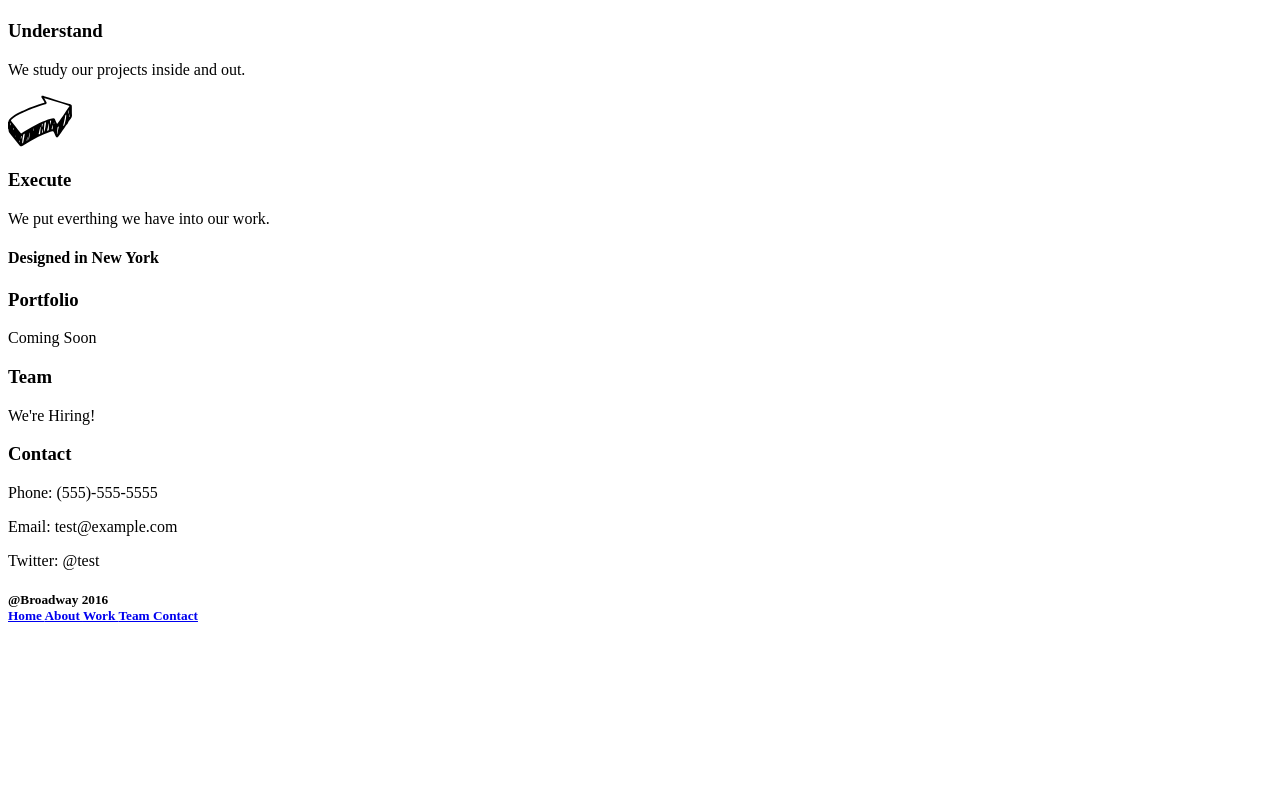
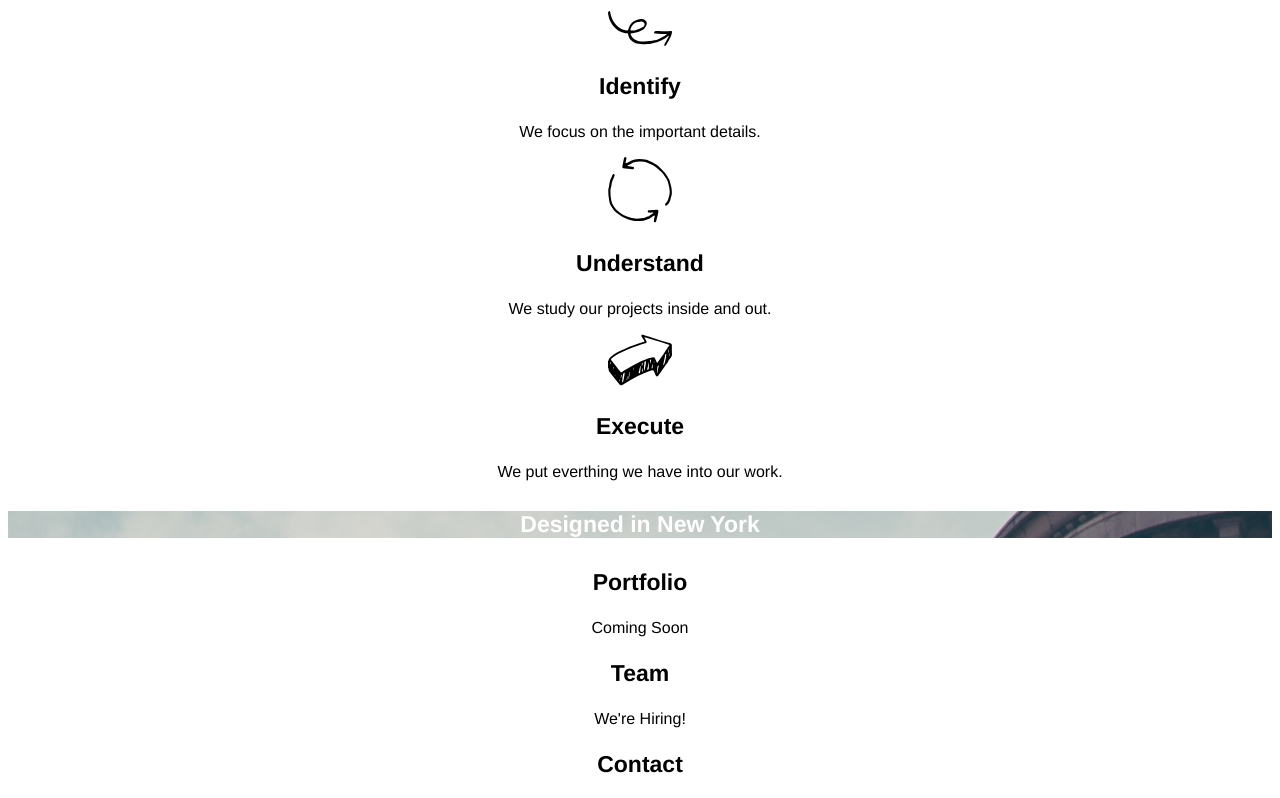
Before and after one commit to sdprovence/broadway, a plain HTML site: page index.html in a window 1280 px wide. Shown: the part 438-1236 px from the top of the page. Before the commit the page ends 1084 px from the top, so only its background shows below. Drawn offline with Linux system fonts and the light colour scheme; the site is published under a folder, as on GitHub Pages, so addresses that start at the root find nothing.

Commit message:
correcting links in index and style.css

```diff
--- a/index.html
+++ b/index.html
@@ -3,7 +3,7 @@
   <head>
     <meta charset="utf-8">
     <title>Broadway Design</title>
-    <link rel="stylesheet" href="/resources/css/style.css" type="text/css">
+    <link rel="stylesheet" href="./resources/css/style.css" type="text/css">
   </head>
   <body>
     <!-- Main Heading -->
```
